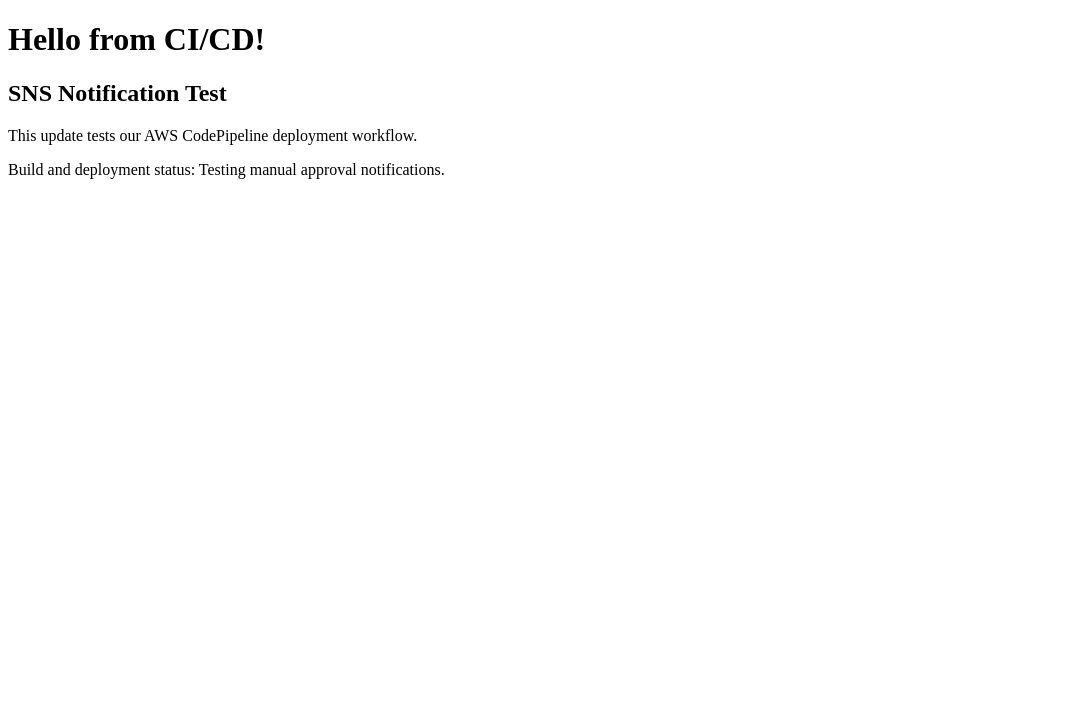
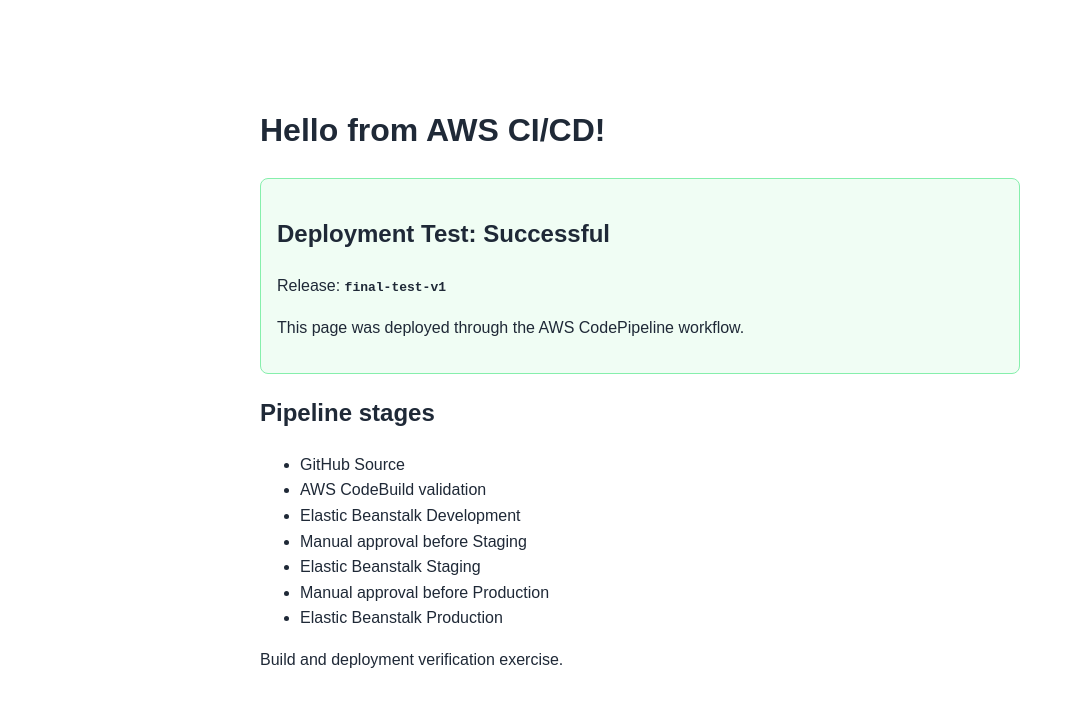
Before and after one commit to olajutemot/AWS-DevOps-D1-01, a website: page index.html in a window 1280 px wide. Shown: the whole page, without its empty margins (0-1075 px from the left). Drawn offline with Linux system fonts and the light colour scheme.

Commit message:
Add final CI/CD pipeline test

```diff
--- a/index.html
+++ b/index.html
@@ -3,12 +3,47 @@
 <head>
   <meta charset="UTF-8">
   <meta name="viewport" content="width=device-width, initial-scale=1.0">
-  <title>AWS DevOps SNS Test</title>
+  <title>AWS DevOps CI/CD Test</title>
+  <style>
+    body {
+      font-family: Arial, sans-serif;
+      max-width: 760px;
+      margin: 60px auto;
+      padding: 24px;
+      line-height: 1.6;
+      color: #1f2937;
+    }
+    .status {
+      padding: 16px;
+      border: 1px solid #86efac;
+      border-radius: 8px;
+      background: #f0fdf4;
+    }
+    code {
+      font-weight: bold;
+    }
+  </style>
 </head>
 <body>
-  <h1>Hello from CI/CD!</h1>
-  <h2>SNS Notification Test</h2>
-  <p>This update tests our AWS CodePipeline deployment workflow.</p>
-  <p>Build and deployment status: Testing manual approval notifications.</p>
+  <h1>Hello from AWS CI/CD!</h1>
+
+  <div class="status">
+    <h2>Deployment Test: Successful</h2>
+    <p>Release: <code>final-test-v1</code></p>
+    <p>This page was deployed through the AWS CodePipeline workflow.</p>
+  </div>
+
+  <h2>Pipeline stages</h2>
+  <ul>
+    <li>GitHub Source</li>
+    <li>AWS CodeBuild validation</li>
+    <li>Elastic Beanstalk Development</li>
+    <li>Manual approval before Staging</li>
+    <li>Elastic Beanstalk Staging</li>
+    <li>Manual approval before Production</li>
+    <li>Elastic Beanstalk Production</li>
+  </ul>
+
+  <p>Build and deployment verification exercise.</p>
 </body>
 </html>
```
Also changed, not shown: buildspec.yml (+7 -4 lines).
